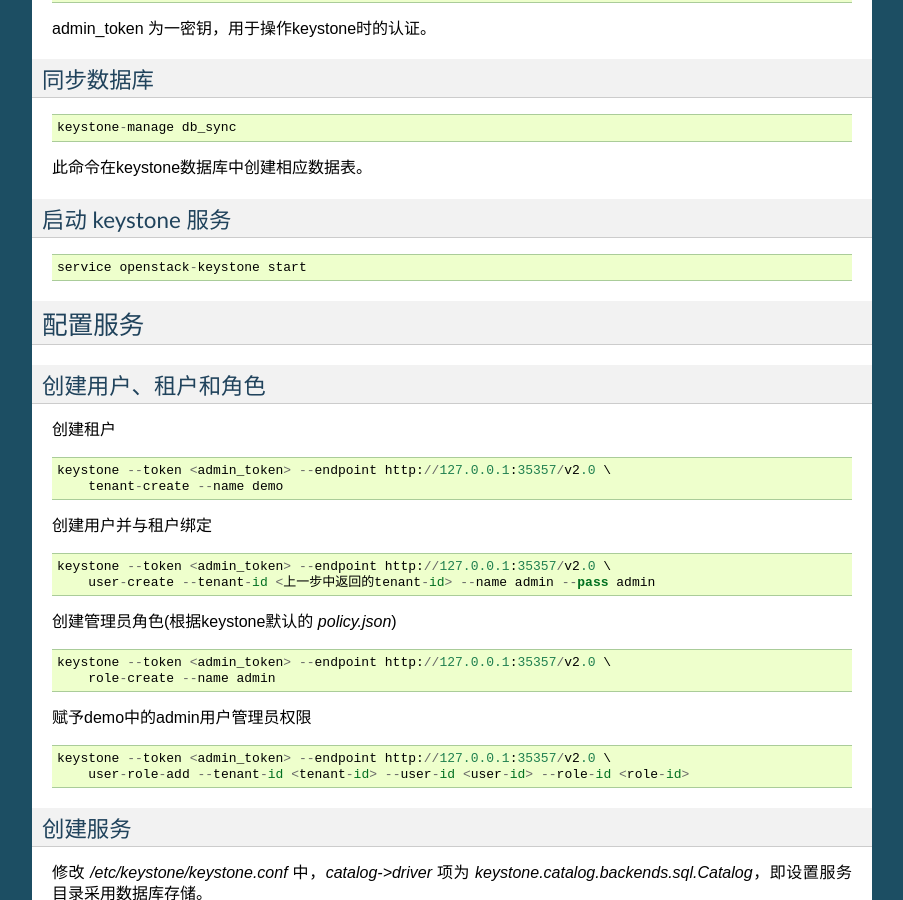
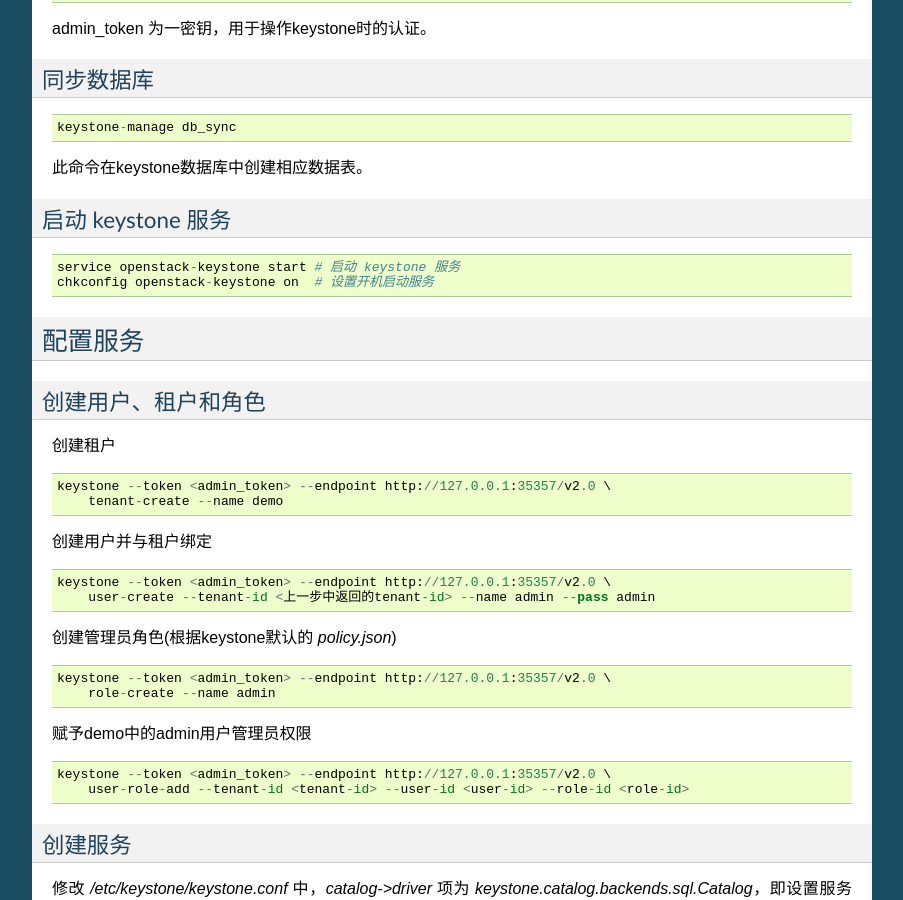
Before and after one commit to hongruiqi/openstack-on-centos6, a Sphinx documentation site: the page built from docs/keystone.rst, in a window 1280 px wide and 900 px high, scrolled down 800 px. Shown: the whole window, without its empty margins (198-1101 px from the left). Built offline with Sphinx 7.4.7, drawn with Linux system fonts in a browser that asks for light colours.

Commit message:
keystone.rst

```diff
--- a/docs/keystone.rst
+++ b/docs/keystone.rst
@@ -60,7 +60,8 @@
 
 ::
 
-    service openstack-keystone start
+    service openstack-keystone start # 启动 keystone 服务
+    chkconfig openstack-keystone on  # 设置开机启动服务
 
 配置服务
 ----------
```
